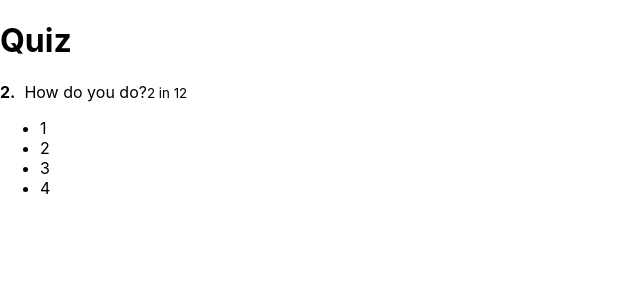
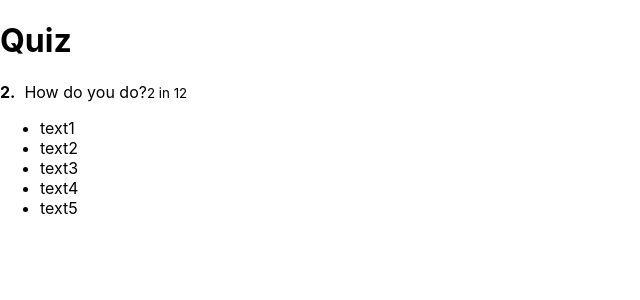
Before and after one commit to DmVal2020/react_practique_01, a React app: page / in a window 1280 px wide. Shown: the top 300 px of the page, without its empty margins (0-640 px from the left). Built offline with nearby package versions, Linux system fonts and the light colour scheme.

Commit message:
создаем функциональные компоненты для списка вопросов и элемента вопроса, создавая пропсы пробрасывая их в стейт куиза

```diff
--- a/src/components/ActiveQuiz/ActiveQuiz.js
+++ b/src/components/ActiveQuiz/ActiveQuiz.js
@@ -1,4 +1,5 @@
 import React from 'react'
+import AnswersList from '../AnswersList/AnswersList'
 import classes from './ActiveQuiz.css'
 
 const ActiveQuiz = props=>
@@ -11,12 +12,9 @@ const ActiveQuiz = props=>
                 </span>
                 <small>2 in 12</small>
             </p>
-            <ul>
-                <li>1</li>
-                <li>2</li>
-                <li>3</li>
-                <li>4</li>
-            </ul>
+            <AnswersList
+                answer={props.answer}
+            />
         </div>
     )}
 
--- /dev/null
+++ b/src/components/Answer/Answer.css
@@ -0,0 +1,4 @@
+.Answer{
+    border: 2px solid #fff;
+    border-radius: 5px;
+}
--- /dev/null
+++ b/src/components/Answer/Answer.js
@@ -0,0 +1,12 @@
+import React from 'react'
+import classes from './Answer.css'
+
+const Answer = props=>{
+    return(
+        <li className={classes.Answer}>
+            {props.answerText}
+        </li>
+    )
+}
+
+export default Answer
--- /dev/null
+++ b/src/components/AnswersList/AnswersList.css
@@ -0,0 +1,5 @@
+.AnswersList{
+    list-style: none;
+    margin: 0;
+    padding: 0;
+}
--- /dev/null
+++ b/src/components/AnswersList/AnswersList.js
@@ -0,0 +1,21 @@
+import React from 'react'
+import Answer from '../Answer/Answer'
+import classes from './AnswersList.css'
+
+const AnswersList = props=>{
+    return(
+        <ul className={classes.AnswersList}>
+            {props.answer.map((text,index)=>
+
+                <Answer
+                    key={index}
+                    answerText={text}
+                />
+
+            )}
+
+        </ul>
+    )
+}
+
+export default AnswersList
--- a/src/containers/Quiz/Quiz.js
+++ b/src/containers/Quiz/Quiz.js
@@ -3,12 +3,21 @@ import ActiveQuiz from '../../components/ActiveQuiz/ActiveQuiz'
 import classes from './Quiz.css'
 
 class Quiz extends Component{
+    state={
+        answers:[
+            {answer:['text1','text2','text3','text4','text5']},
+            {answer:['text1','text2','text3','text4','text5']},
+            {answer:['text1','text2','text3','text4','text5']}
+        ]
+    }
     render(){
         return(
             <div className={classes.Quiz}>
                 <div className={classes.QuizWrapper}>
                     <h1>Quiz</h1>
-                    <ActiveQuiz />
+                    <ActiveQuiz
+                        answer={this.state.answers[0].answer}
+                    />
                 </div>
             </div>
         )
```
